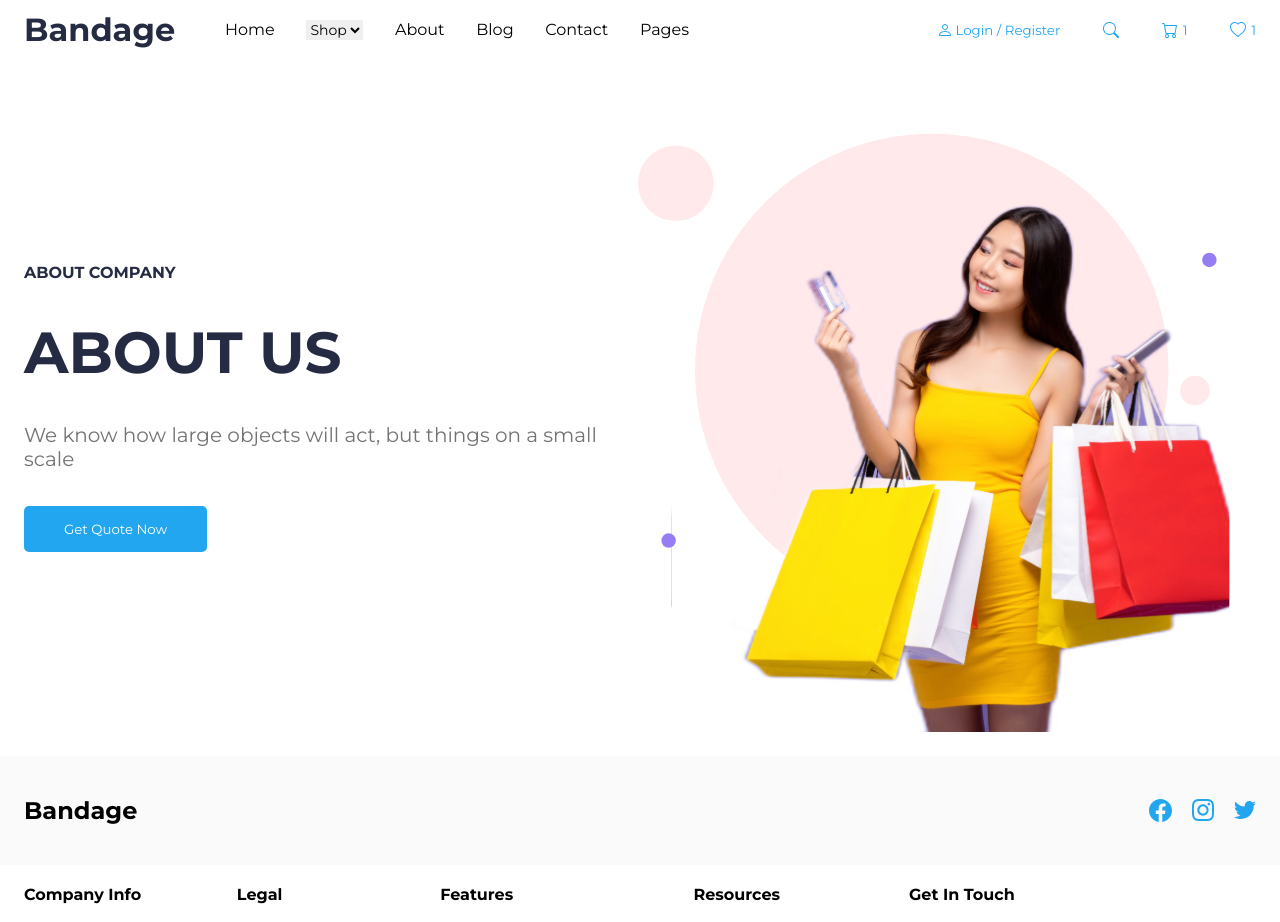
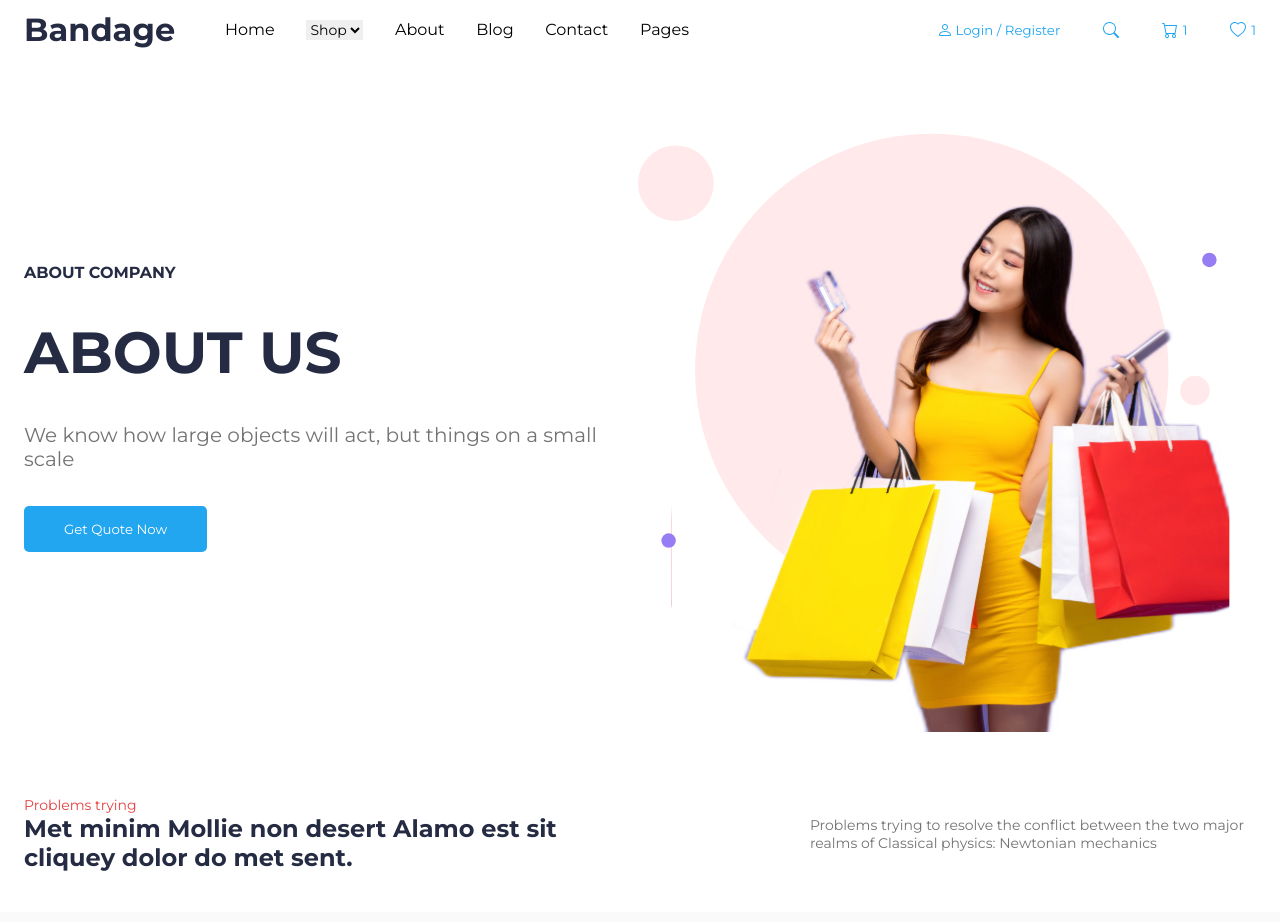
Before and after one commit to Salmanshk180/ecommerce-website, a React (Create React App) app: page /about-us in a window 1280 px wide. Shown: the top 922 px of the page. Built offline with nearby package versions, Linux system fonts and the light colour scheme.

Commit message:
Add About Content

```diff
--- /dev/null
+++ b/src/components/AboutUsComponents/AboutContent/AboutContent.module.css
@@ -0,0 +1,43 @@
+.about-content {
+  max-width: 1440px;
+  margin: auto;
+  padding: 20px 24px;
+}
+.container {
+  display: flex;
+  align-items: center;
+  justify-content: space-between;
+  margin: 20px 0px;
+}
+
+.text-container-1 div {
+  display: flex;
+  flex-direction: column;
+  align-items: flex-start;
+  justify-content: center;
+  text-align: start;
+  width: 80%;
+  /* margin: auto; */
+}
+.text-container-2 {
+  text-align: start;
+  width: 40%;
+  margin: auto;
+}
+.para-1 {
+  color: #e74040;
+  font-weight: 400;
+  font-size: 14px;
+}
+
+.para-2 {
+  font-weight: 700;
+  font-size: 24px;
+  color: #252b42;
+}
+
+.para-3{
+    font-weight: 400;
+    font-size: 14px;
+    color: #737373;
+}
--- /dev/null
+++ b/src/components/AboutUsComponents/AboutContent/AboutContent.tsx
@@ -0,0 +1,29 @@
+import React from "react";
+import styles from "./AboutContent.module.css";
+const AboutContent = () => {
+  return (
+    <React.Fragment>
+      <div className={styles["about-content"]}>
+        <div className={styles["container"]}>
+          <div className={styles["text-container-1"]}>
+            <div>
+            <p className={styles["para-1"]}>Problems trying</p>
+            <h3 className={styles["para-2"]}>
+              Met minim Mollie non desert Alamo est sit cliquey dolor do met
+              sent.
+            </h3>
+            </div>
+          </div>
+          <div className={styles["text-container-2"]}>
+            <p className={styles["para-3"]}>
+              Problems trying to resolve the conflict between the two major
+              realms of Classical physics: Newtonian mechanics{" "}
+            </p>
+          </div>
+        </div>
+      </div>
+    </React.Fragment>
+  );
+};
+
+export default AboutContent;
--- a/src/pages/AboutUs/AboutUs.tsx
+++ b/src/pages/AboutUs/AboutUs.tsx
@@ -1,20 +1,22 @@
-import React from 'react'
-import styles from "./AboutUs.module.css"
-import LightNavbar from '../../components/HomeComponents/Navbars/LightNavbar'
-import AboutHeader from '../../components/AboutUsComponents/AboutHeader/AboutHeader'
-import Footer from '../../components/HomeComponents/Footer/Footer'
+import React from "react";
+import styles from "./AboutUs.module.css";
+import LightNavbar from "../../components/HomeComponents/Navbars/LightNavbar";
+import AboutHeader from "../../components/AboutUsComponents/AboutHeader/AboutHeader";
+import Footer from "../../components/HomeComponents/Footer/Footer";
+import AboutContent from "../../components/AboutUsComponents/AboutContent/AboutContent";
 const AboutUs = () => {
   return (
     <React.Fragment>
-        <div className={styles['about-us']}>
-        <div className={styles['container']}>
-            <LightNavbar/>
-            <AboutHeader/>
-            <Footer/>
+      <div className={styles["about-us"]}>
+        <div className={styles["container"]}>
+          <LightNavbar />
+          <AboutHeader />
+          <AboutContent />
+          <Footer />
         </div>
-        </div>
+      </div>
     </React.Fragment>
-  )
-}
+  );
+};
 
-export default AboutUs
+export default AboutUs;
```
